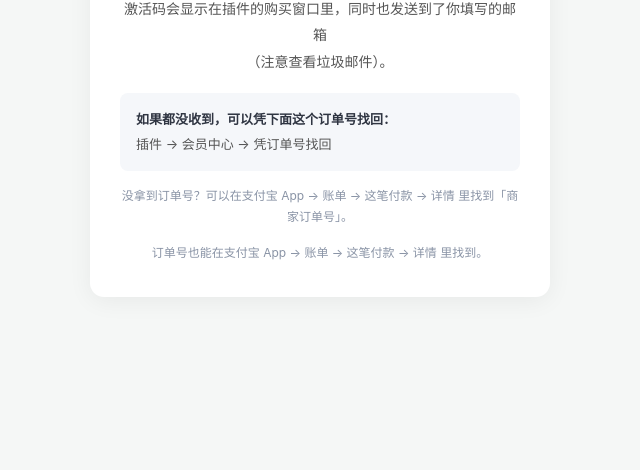
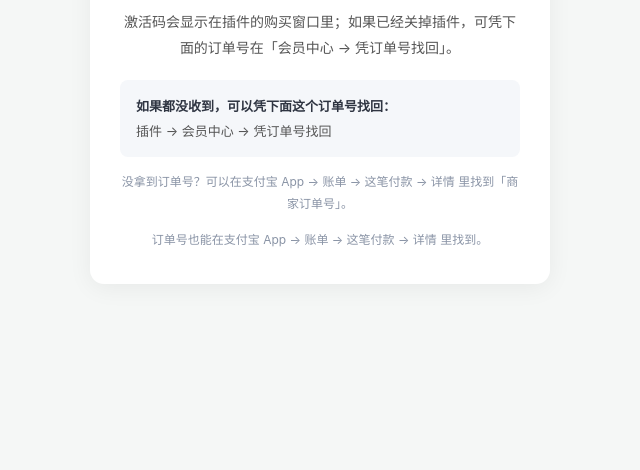
Before and after one commit to emomooi/emomooi, a plain HTML site: page pay-done.html in a window 1280 px wide. Shown: the part 330-800 px from the top of the page, without its empty margins (320-960 px from the left). Drawn offline with Linux system fonts and the light colour scheme.

Commit message:
Update pay-done.html

```diff
--- a/pay-done.html
+++ b/pay-done.html
@@ -32,7 +32,7 @@
   <div class="tick">✓</div>
   <h1>支付成功</h1>
 
-  <p>激活码会显示在插件的购买窗口里，同时也发送到了你填写的邮箱<br>（注意查看垃圾邮件）。</p>
+  <p>激活码会显示在插件的购买窗口里；如果已经关掉插件，可凭下面的订单号在「会员中心 → 凭订单号找回」。</p>
 
   <div class="find">
     <b>如果都没收到，可以凭下面这个订单号找回：</b><br>
```
